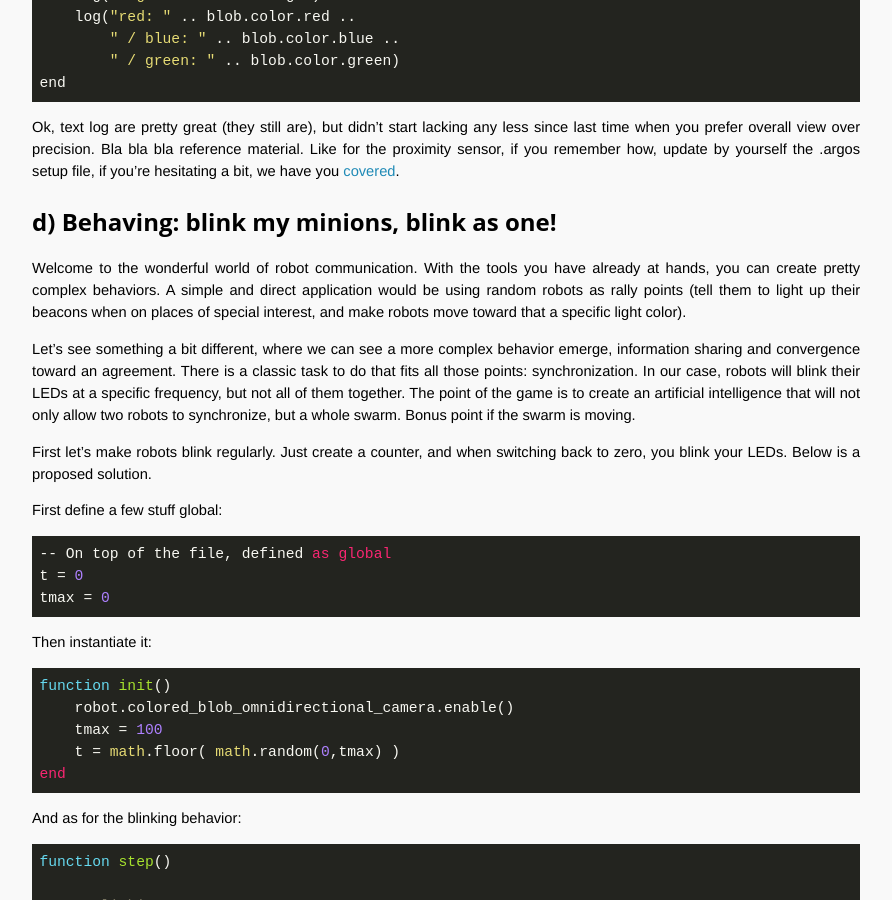
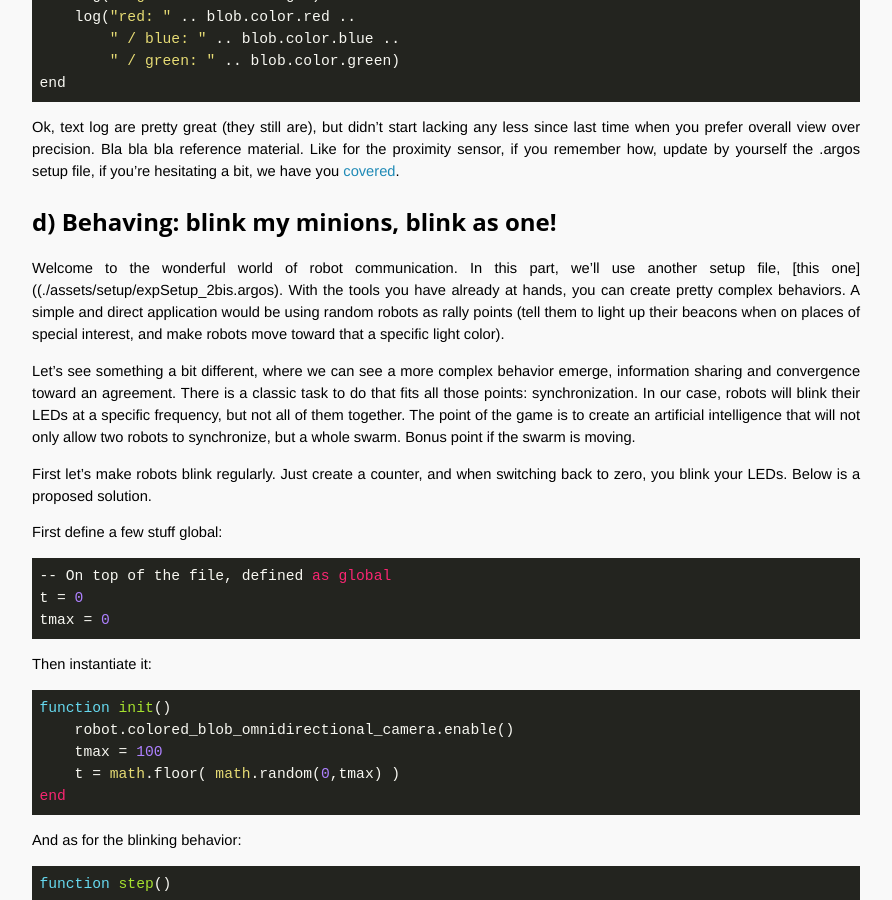
Before and after one commit to OpenTechSchool-Brussels/AI-for-robots-and-swarms, a Jekyll site: the page built from Blink_and_wink.markdown, in a window 1280 px wide and 900 px high, scrolled down 3260 px. Shown: the whole window, without its empty margins (324-1216 px from the left). Built offline with Jekyll 4.4.1, drawn with Linux system fonts in a browser that asks for light colours; Markdown is read by kramdown in place of the engine named in the settings.

Commit message:
Update Blink_and_wink.markdown

```diff
--- a/Blink_and_wink.markdown
+++ b/Blink_and_wink.markdown
@@ -132,7 +132,7 @@ end
 Ok, text log are pretty great (they still are), but didn't start lacking any less since last time when you prefer overall view over precision. Bla bla bla reference material. Like for the proximity sensor, if you remember how, update by yourself the .argos setup file, if you're hesitating a bit, we have you [covered](./ref_setup.html#debug).
 
 ##d) Behaving: blink my minions, blink as one!
-Welcome to the wonderful world of robot communication. With the tools you have already at hands, you can create pretty complex behaviors. A simple and direct application would be using random robots as rally points (tell them to light up their beacons when on places of special interest, and make robots move toward that a specific light color).
+Welcome to the wonderful world of robot communication. In this part, we'll use another setup file, [this one]((./assets/setup/expSetup_2bis.argos). With the tools you have already at hands, you can create pretty complex behaviors. A simple and direct application would be using random robots as rally points (tell them to light up their beacons when on places of special interest, and make robots move toward that a specific light color).
 
 Let's see something a bit different, where we can see a more complex behavior emerge, information sharing and convergence toward an agreement. There is a classic task to do that fits all those points: synchronization. In our case, robots will blink their LEDs at a specific frequency, but not all of them together. The point of the game is to create an artificial intelligence that will not only allow two robots to synchronize, but a whole swarm. Bonus point if the swarm is moving.
 
```
